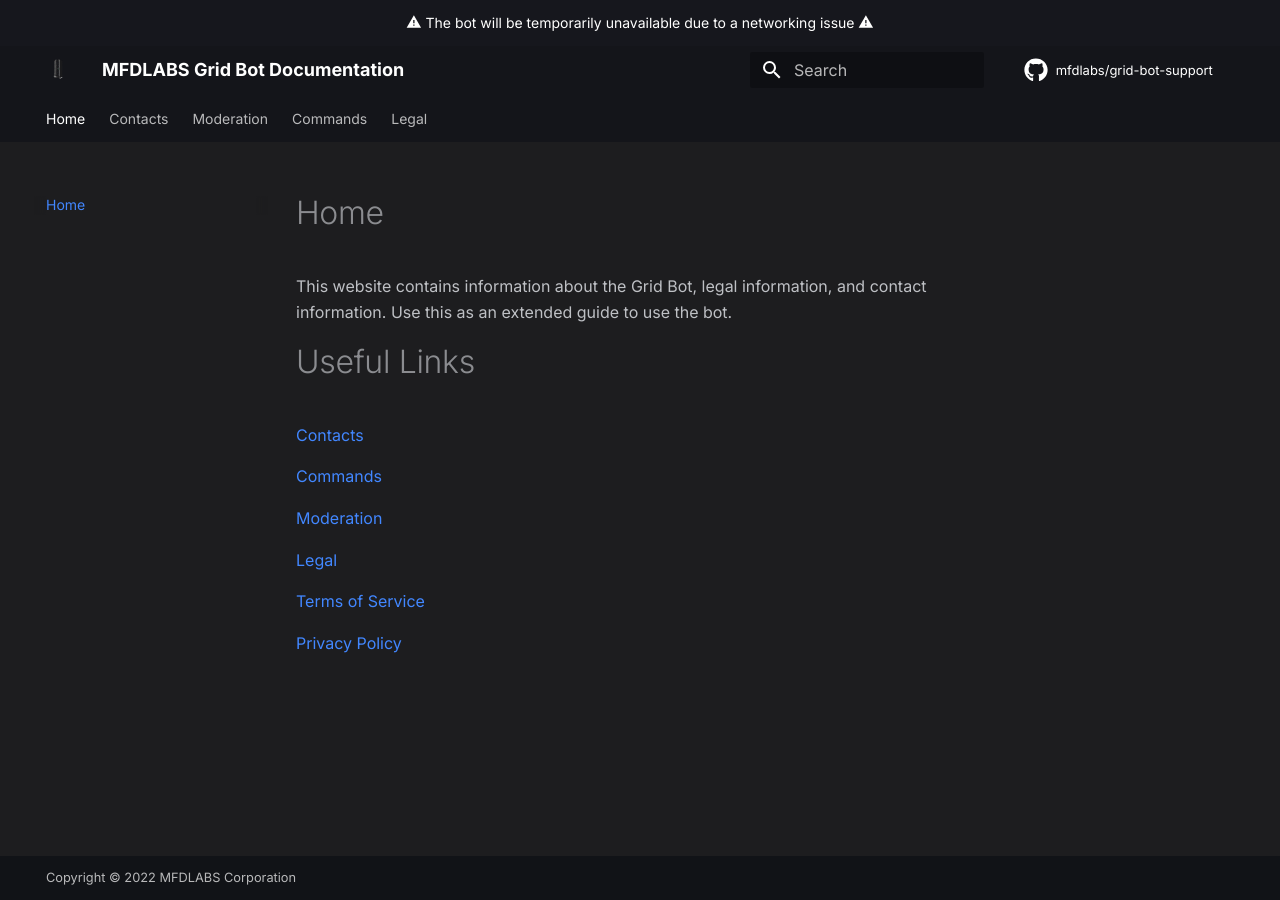
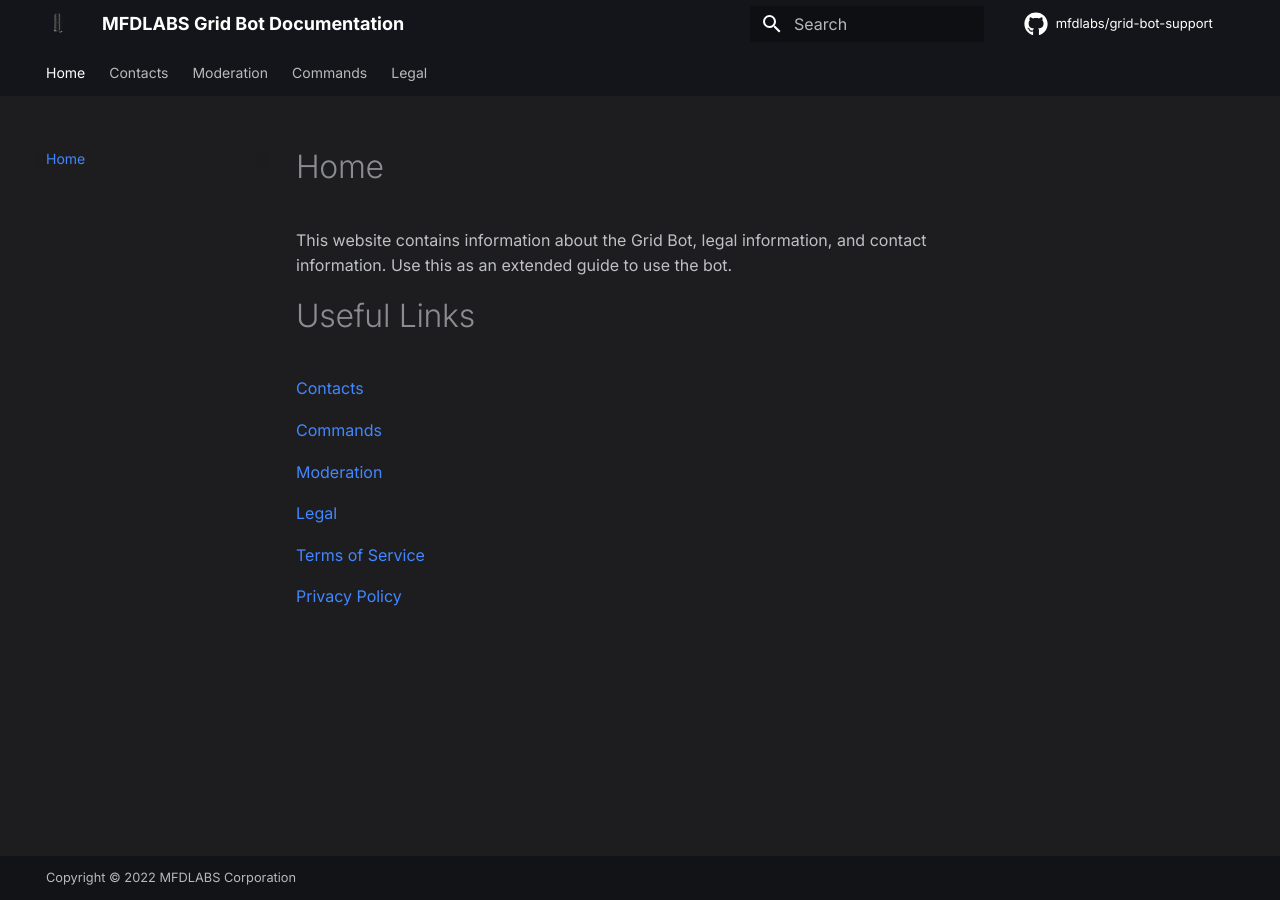
Before and after one commit to mfdlabs/grid-bot-support, an MkDocs documentation site: the page built from docs/index.md, in a window 1280 px wide. Built offline with MkDocs 1.6.1 and Material for MkDocs 9.7.7, drawn with Linux system fonts in a browser that asks for light colours; comment, search, counter and statistics services are not loaded.

Commit message:
Update main.html
Remove maintenance announcement as bot is back up

```diff
--- a/docs/overrides/main.html
+++ b/docs/overrides/main.html
@@ -11,16 +11,3 @@
     <meta property="robots" content="index, follow" />
   {% endif %}
 {% endblock %}
-
-{% block announce %}
- <div align="center">
-   <span class="twemoji material-alert">
-      {% include ".icons/material/alert.svg" %}
-   </span>
-   The bot will be temporarily unavailable
-   due to a networking issue
-   <span class="twemoji material-alert">
-      {% include ".icons/material/alert.svg" %}
-   </span>
- </div>
-{% endblock %}
```
